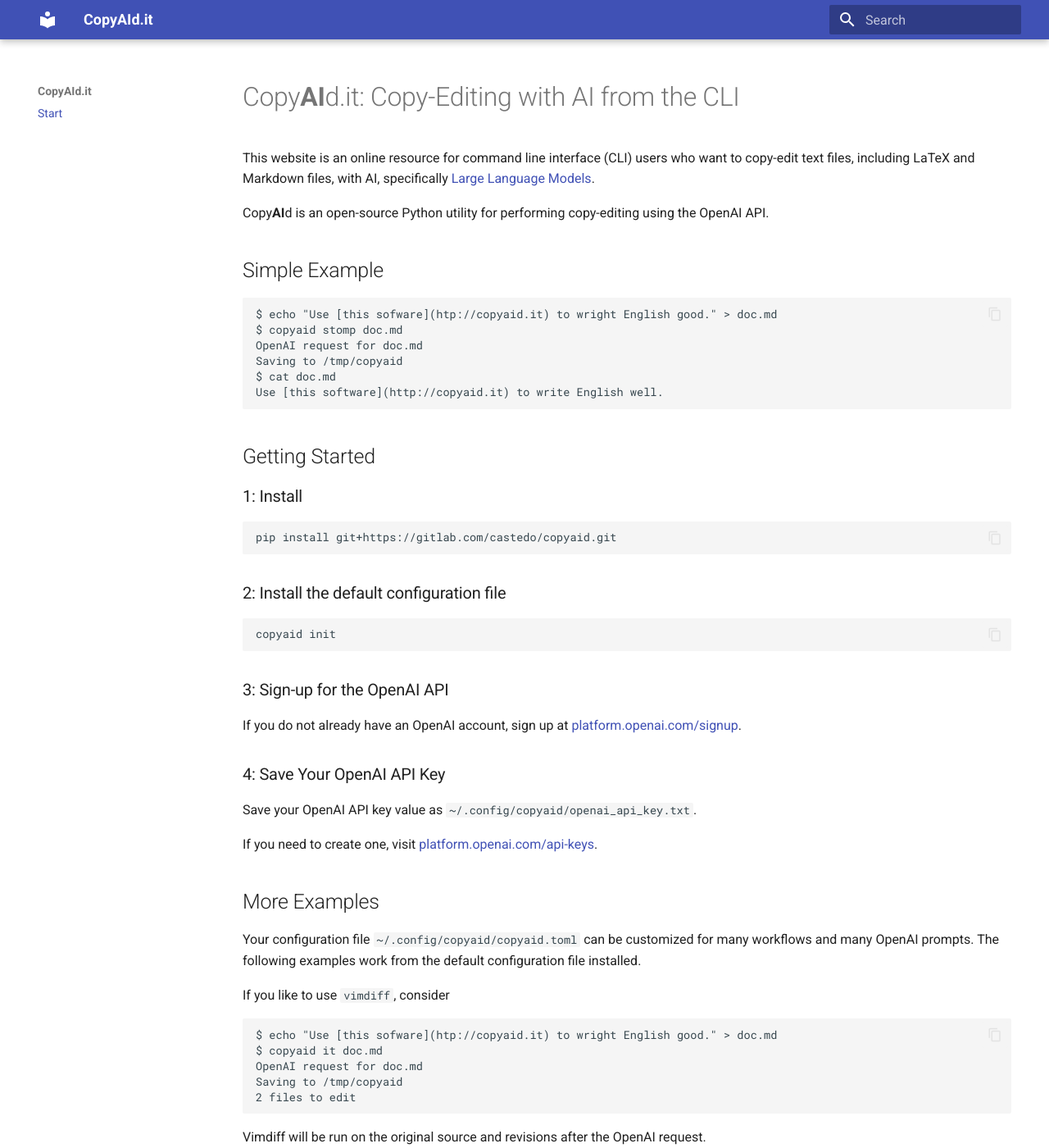
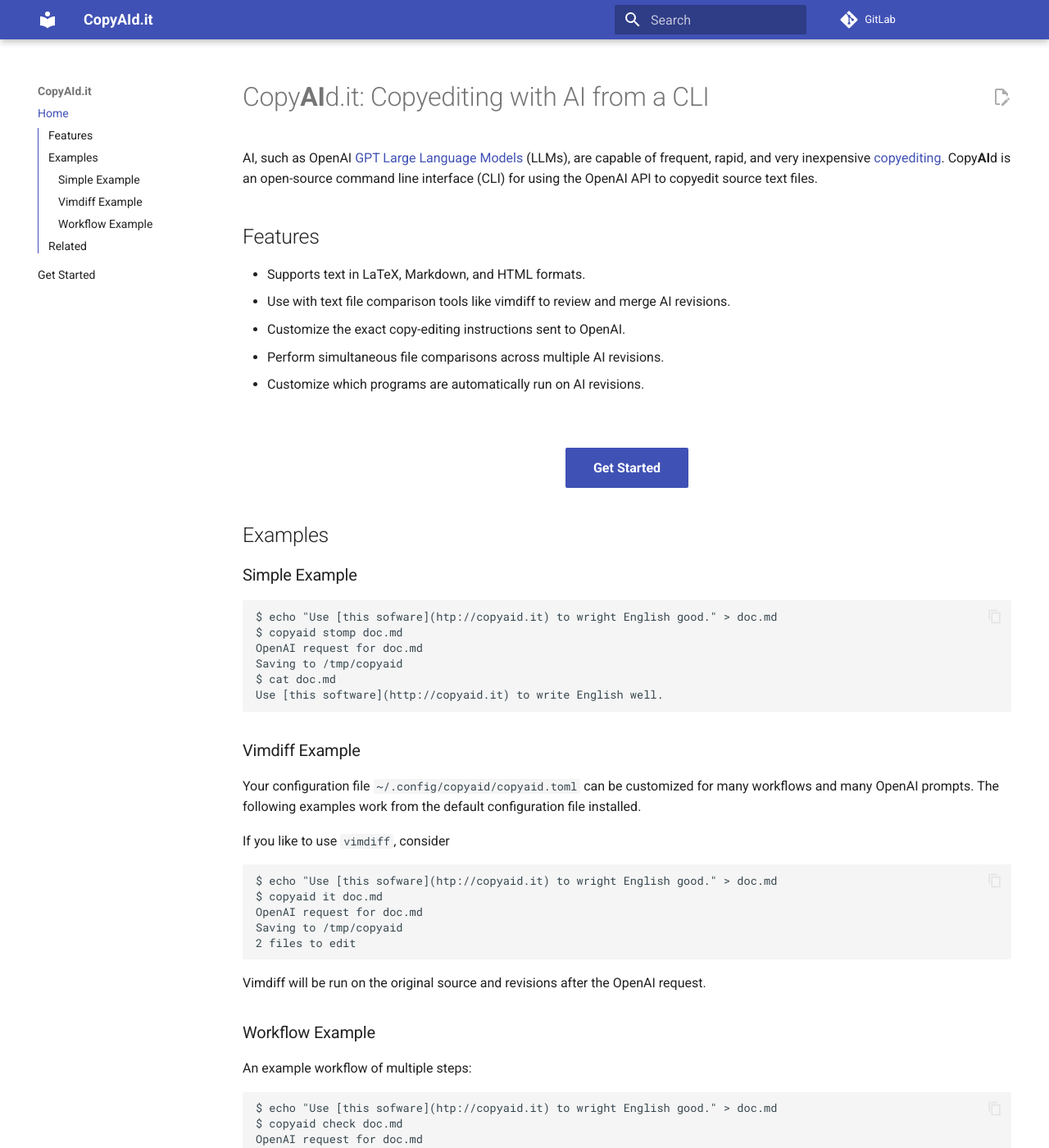
Before and after one commit to castedo/copyaid, an MkDocs documentation site: the page built from docs/index.md, in a window 1280 px wide and 1400 px high. Shown: the whole window at 82% size. Built offline with MkDocs 1.6.1 and Material for MkDocs 9.7.7, drawn with Linux system fonts in a browser that asks for light colours; comment, search, counter and statistics services are not loaded; some of the changed text lies outside the part shown.

Commit message:
put setup on separate start page; list features
* fix nav style issue
* add gitlab links

````diff
--- a/docs/index.md
+++ b/docs/index.md
@@ -1,14 +1,33 @@
-Copy**AI**d.it: Copy-Editing with AI from the CLI
-=================================================
+Copy**AI**d.it: Copyediting with AI from a CLI
+==============================================
 
-This website is an online resource for command line interface (CLI) users who want to
-copy-edit text files, including LaTeX and Markdown files, with AI, specifically [Large
-Language Models](https://en.wikipedia.org/wiki/Large_language_model).
+AI, such as OpenAI [GPT](https://en.wikipedia.org/wiki/Generative_pre-trained_transformer)
+[Large Language Models](https://en.wikipedia.org/wiki/Large_language_model) (LLMs),
+are capable of frequent, rapid, and very inexpensive
+[copyediting](https://en.wikipedia.org/wiki/Copy_editing).
+Copy**AI**d is an open-source command line interface (CLI) for using the OpenAI API to
+copyedit source text files.
 
-Copy**AI**d is an open-source Python utility for performing copy-editing using the OpenAI API.
 
-Simple Example
---------------
+Features
+--------
+
+* Supports text in LaTeX, Markdown, and HTML formats.
+* Use with text file comparison tools like vimdiff to review and merge AI revisions.
+* Customize the exact copy-editing instructions sent to OpenAI.
+* Perform simultaneous file comparisons across multiple AI revisions.
+* Customize which programs are automatically run on AI revisions.
+
+
+<div class="action-band" markdown>
+[Get Started](start.md){ .md-button .md-button--primary }
+</div>
+
+
+Examples
+--------
+
+### Simple Example
 
 ```bash
 $ echo "Use [this sofware](htp://copyaid.it) to wright English good." > doc.md
@@ -19,36 +38,7 @@
 Use [this software](http://copyaid.it) to write English well.
 ```
 
-Getting Started
----------------
-
-### 1: Install
-
-```bash
-pip install git+https://gitlab.com/castedo/copyaid.git
-```
-
-### 2: Install the default configuration file
-
-```bash
-copyaid init
-```
-
-### 3: Sign-up for the OpenAI API
-
-If you do not already have an OpenAI account,
-sign up at [platform.openai.com/signup](https://platform.openai.com/signup).
-
-### 4: Save Your OpenAI API Key
-
-Save your OpenAI API key value as `~/.config/copyaid/openai_api_key.txt`.
-
-If you need to create one, visit
-[platform.openai.com/api-keys](https://platform.openai.com/api-keys).
-
-
-More Examples
--------------
+### Vimdiff Example
 
 Your configuration file `~/.config/copyaid/copyaid.toml` can be customized
 for many workflows and many OpenAI prompts. The following examples work
@@ -65,8 +55,9 @@
 ```
 Vimdiff will be run on the original source and revisions after the OpenAI request.
 
+### Workflow Example
 
-Another example of a possible workflow:
+An example workflow of multiple steps:
 
 ```bash
 $ echo "Use [this sofware](htp://copyaid.it) to wright English good." > doc.md
@@ -85,22 +76,6 @@
 ```
 
 
-FAQ
----
-
-Does it work with LaTeX files?
-:   Yes.
-
-Does it work with Markdown?
-:   Yes.
-
-Does it work with Word documents?
-:   Most likely not.
-
-Where is the source code?
-:   Source code available at [gitlab.com/castedo/copyaid](https://gitlab.com/castedo/copyaid).
-
-
 Related
 -------
 
--- /dev/null
+++ b/docs/style/extra.css
@@ -0,0 +1,10 @@
+@media screen and (min-width: 76.25em) {
+  .md-nav--integrated > .md-nav__list > .md-nav__item--active:not(.md-nav__item--nested) {
+    padding: 0;
+  }
+}
+
+.action-band {
+  margin: 4em 0 2em;
+  text-align: center;
+}
--- a/mkdocs.yml
+++ b/mkdocs.yml
@@ -1,19 +1,23 @@
 site_name: CopyAId.it
 site_url: https://copyaid.it/
+repo_url: https://gitlab.com/castedo/copyaid
+edit_uri: -/edit/copyaid.it/docs
 theme:
   name: material
   features:
+    - content.action.edit
     - content.code.copy
     - toc.integrate
     - navigation.footer
-    - navigation.indexes
     - navigation.top
     - navigation.tracking
+extra_css:
+  - style/extra.css
 markdown_extensions:
   - admonition
   - attr_list
   - def_list
   - md_in_html
 nav:
-  - Start:
-    - index.md
+  - Home: index.md
+  - Get Started: start.md
````
Also changed, not shown: docs/start.md (added, +29 -0 lines).
